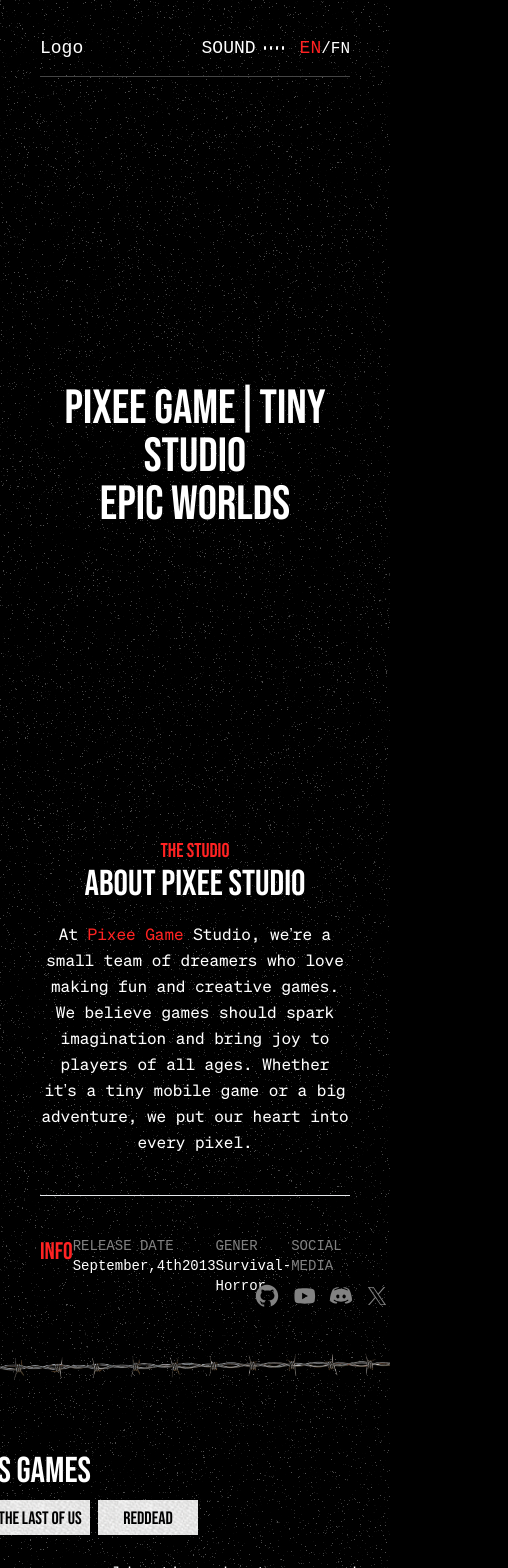
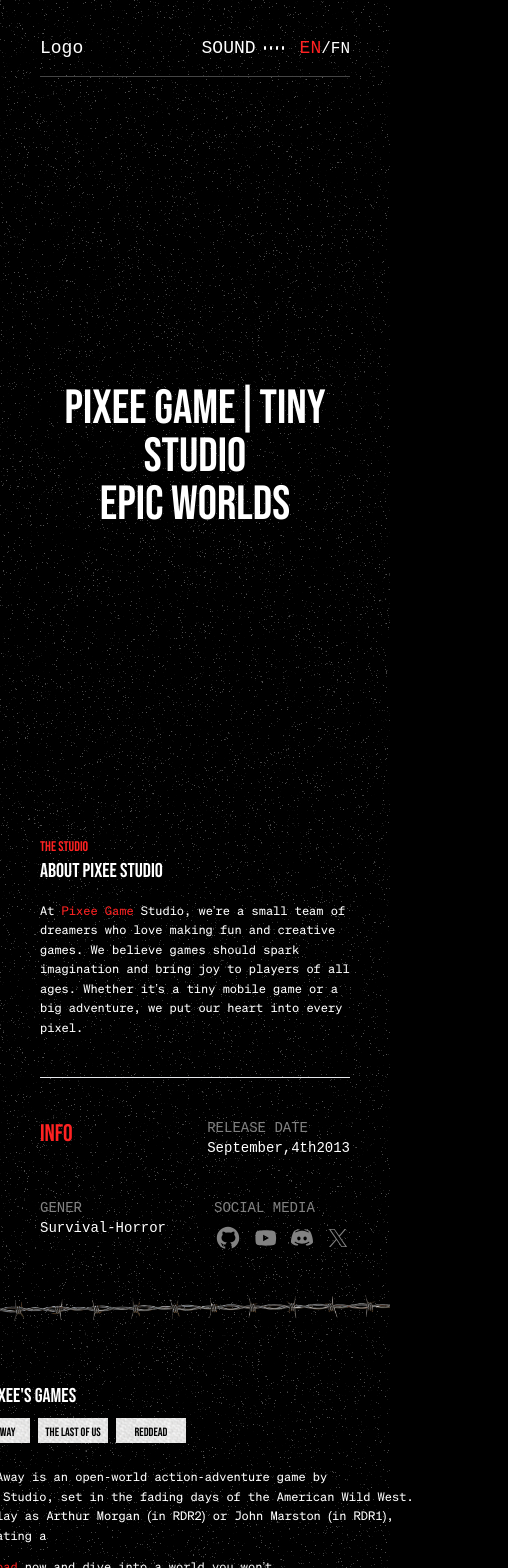
Before and after one commit to Pixee-Game-Studio/pixee-website, a React (Create React App) app: page /reddead in a window 390 px wide. Shown: the top 1568 px of the page, 508 px wide, since content can reach past the window. Built offline with nearby package versions, Linux system fonts and the light colour scheme.

Commit message:
[fix]: responsive for mobile

```diff
--- a/src/index.css
+++ b/src/index.css
@@ -180,7 +180,6 @@
         100% {
             opacity: 1;
             border: none;
-
         }
     }
 
--- a/src/pages/Games.js
+++ b/src/pages/Games.js
@@ -18,25 +18,25 @@ export default function Games() {
     <div className='container flex flex-col items-center xl:flex-row gap-24 justify-center w-full mx-auto lg:mt-20'>
       <div>
         <div>
-          <p className='font-BebasNeueRegular text-secondery-color text-xl'>GAMES</p>
-          <h2 className='font-BebasNeueRegular text-white text-4xl'>THE PIXEE'S GAMES</h2>
+          <p className='font-BebasNeueRegular text-secondery-color text-xs sm:text-xl'>GAMES</p>
+          <h2 className='font-BebasNeueRegular text-white text-xl sm:text-4xl'>THE PIXEE'S GAMES</h2>
         </div>
         <div className='flex gap-2 mt-2'>
-          <Link to='/' className='transition-all bg-dust-bg w-[100px] h-[35px] pt-1 items-center justify-center flex bg-white font-BebasNeueRegular hover:bg-blood-bg hover:bg-transparent hover:text-white hover:border-[1px] hover:transition-all text-lg text-[#000]'>LONG AWAY</Link>
-          <Link to='/thelastofus' className='transition-all bg-dust-bg w-[100px] h-[35px] pt-1 items-center justify-center flex bg-white font-BebasNeueRegular hover:bg-blood-bg hover:bg-transparent hover:text-white hover:border-[1px] hover:transition-all text-lg text-[#000]'>THE LAST OF US</Link>
-          <Link to='/reddead' className='transition-all bg-dust-bg w-[100px] h-[35px] pt-1 items-center justify-center flex bg-white font-BebasNeueRegular hover:bg-blood-bg hover:bg-transparent hover:text-white hover:border-[1px] hover:transition-all text-lg text-[#000]'>REDDEAD</Link>
+          <Link to='/' className='transition-all bg-dust-bg w-[70px] sm:w-[100px] h-[25px] sm:h-[35px] pt-1 items-center justify-center flex bg-white font-BebasNeueRegular hover:bg-blood-bg hover:bg-transparent hover:text-white hover:border-[1px] hover:transition-all text-xs sm:text-lg text-[#000]'>LONG AWAY</Link>
+          <Link to='/thelastofus' className='transition-all bg-dust-bg w-[70px] sm:w-[100px] h-[25px] sm:h-[35px] pt-1 items-center justify-center flex bg-white font-BebasNeueRegular hover:bg-blood-bg hover:bg-transparent hover:text-white hover:border-[1px] hover:transition-all text-xs sm:text-lg text-[#000]'>THE LAST OF US</Link>
+          <Link to='/reddead' className='transition-all bg-dust-bg w-[70px] wsm:-[100px] h h-[25px]-sm:[35px] pt-1 items-center justify-center flex bg-white font-BebasNeueRegular hover:bg-blood-bg hover:bg-transparent hover:text-white hover:border-[1px] hover:transition-all text-xs sm:text-lg text-[#000]'>REDDEAD</Link>
         </div>
         <div className='css-typing mt-6'>
-          <p className='text-white text-base sm:text-lg lg:text-xl leading-relaxed font-TestSohneMono'>Long Away is an open-world action-adventure game by</p>
-          <p className='text-white text-base sm:text-lg lg:text-xl leading-relaxed font-TestSohneMono'>Pixee Studio, set in the fading days of the American Wild West.</p>
-          <p className='text-white text-base sm:text-lg lg:text-xl leading-relaxed font-TestSohneMono'>You play as Arthur Morgan (in RDR2) or John Marston (in RDR1), </p>
-          <p className='text-white text-base sm:text-lg lg:text-xl leading-relaxed font-TestSohneMono'>navigating a world of loyalty, survival, and tough moral choices.</p>
+          <p className='text-white text-xs sm:text-lg lg:text-xl leading-relaxed font-TestSohneMono'>Long Away is an open-world action-adventure game by</p>
+          <p className='text-white text-xs sm:text-lg lg:text-xl leading-relaxed font-TestSohneMono'>Pixee Studio, set in the fading days of the American Wild West.</p>
+          <p className='text-white text-xs sm:text-lg lg:text-xl leading-relaxed font-TestSohneMono'>You play as Arthur Morgan (in RDR2) or John Marston (in RDR1), </p>
+          <p className='text-white text-xs sm:text-lg lg:text-xl leading-relaxed font-TestSohneMono'>navigating a world of loyalty, survival, and tough moral choices.</p>
         </div>
-        <p className='mt-3 text-white text-base sm:text-lg lg:text-xl leading-relaxed font-TestSohneMono inline-block'><span className='text-secondery-color'>Download</span> now and dive into a world you won’t <br/> want to leave!</p>
-        <a href="#" className='transition-all mt-4 w-[250px] h-[50px] items-center font-TestSohneMono justify-center flex bg-transparent hover:bg-transparent border-[1px] text-lg text-white'>Purchase to order</a>
+        <p className='mt-3 text-white text-xs sm:text-lg lg:text-xl leading-relaxed font-TestSohneMono inline-block'><span className='text-secondery-color'>Download</span> now and dive into a world you won’t <br/> want to leave!</p>
+        <a href="#" className='transition-all mt-4 w-[150px] sm:w-[250px] h-[40px] sm:h-[50px] items-center font-TestSohneMono justify-center flex bg-transparent hover:bg-transparent border-[1px] text-xs sm:text-lg lg:text-xl text-white'>Purchase to order</a>
       </div>
       <div>
-        <div className="relative w-[500px] -mt-16">
+        <div className="relative w-[300px] sm:w-[500px] -mt-16">
           <Swiper
             modules={[Navigation, Pagination, Autoplay]}
             spaceBetween={30}
--- a/src/pages/Studio.js
+++ b/src/pages/Studio.js
@@ -7,17 +7,17 @@ import XImg from '../assets/Images/x-img.svg'
 export default function Studio() {
   return (
     <div className='container flex items-center justify-centerflex flex-col gap-10 justify-center w-full mx-auto xl:px-[50px]'>
-      <div className='flex items-center text-center justify-center gap-8'>
+      <div className='flex items-center md:text-center justify-center gap-8'>
         <div>
           <div>
-            <p className='font-BebasNeueRegular text-secondery-color text-xl'>THE STUDIO</p>
-            <h2 className='font-BebasNeueRegular text-white text-4xl'>ABOUT PIXEE STUDIO</h2>
+            <p className='font-BebasNeueRegular text-secondery-color text-sm sm:text-xl'>THE STUDIO</p>
+            <h2 className='font-BebasNeueRegular text-white text-xl sm:text-4xl'>ABOUT PIXEE STUDIO</h2>
           </div>
-          <p className='text-white text-base sm:text-lg max-w-[1200px] lg:text-xl leading-relaxed mt-4 font-TestSohneMono'>At <span className='text-secondery-color'>Pixee Game</span> Studio, we’re a small team of dreamers who love making fun and creative games. We believe games should spark imagination and bring joy to players of all ages. Whether it’s a tiny mobile game or a big adventure, we put our heart into every pixel.</p>
+          <p className='text-white text-xs sm:text-lg max-w-[1200px] lg:text-xl leading-relaxed mt-4 font-TestSohneMono'>At <span className='text-secondery-color'>Pixee Game</span> Studio, we’re a small team of dreamers who love making fun and creative games. We believe games should spark imagination and bring joy to players of all ages. Whether it’s a tiny mobile game or a big adventure, we put our heart into every pixel.</p>
         </div>
       </div>
       <hr className='w-full' />
-      <div className='flex w-full justify-between mx-auto px-0 sm:px[30px] lg:px-[80px]'>
+      <div className='flex w-full justify-between mx-auto px-0 flex-wrap gap-10 sm:px[30px] lg:px-[80px]'>
         <h1 className='text-secondery-color text-2xl lg:text-3xl font-BebasNeueRegular'>INFO</h1>
         <div>
           <p className='text-text-color font-IMBPlex text-sm lg:text-xl'>RELEASE DATE</p>
--- a/tailwind.config.js
+++ b/tailwind.config.js
@@ -8,16 +8,16 @@ module.exports = {
         "TestSohneMono": ['TestSohneMono', 'sans-serif'],
       },
 
-    //   container: {
-    //     center: true,
-    //     padding: '20px',
-    //     screens: {
-    //       sm: '730px',
-    //       lg: '984px',
-    //       xl: '1240px',
-    //       '2xl': '1496px'
-    //     },
-    // },
+      container: {
+        center: true,
+        padding: '20px',
+        screens: {
+          sm: '730px',
+          lg: '984px',
+          xl: '1240px',
+          '2xl': '1496px'
+        },
+      },
 
     extend: {
       animation: {
```
Also changed, not shown: src/pages/Contact.js (+9 -9 lines), src/pages/Games/LongAway.js (+17 -17 lines).
